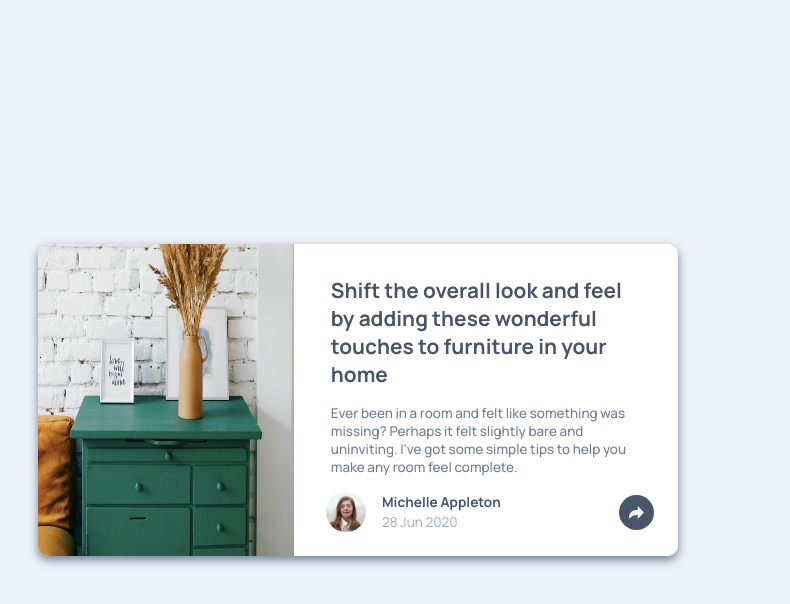
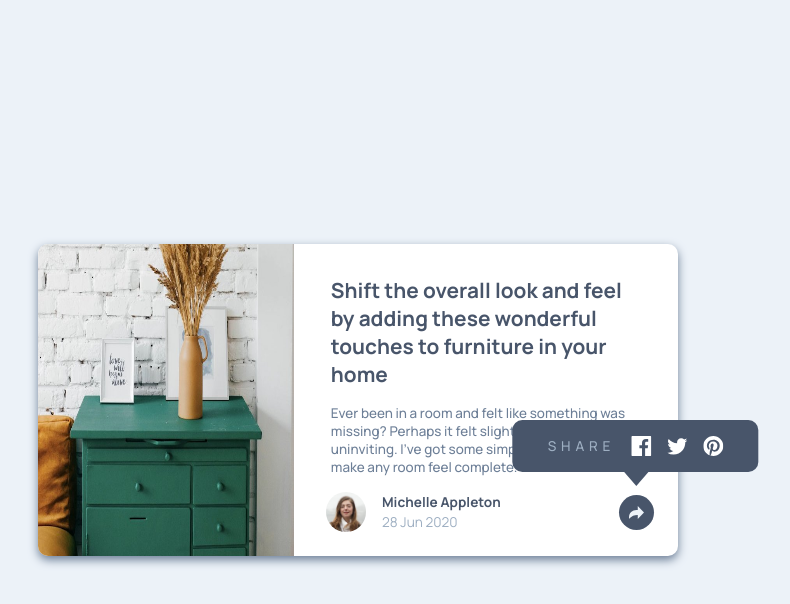
Before and after one commit to Clipzorama/Article-Preview-Component, a plain HTML site: page index.html in a window 1280 px wide. Both pictures are taken after a click on the element 918 px from the left and 512 px from the top of the page. Shown: the whole page, without its empty margins (282-1072 px from the left). Drawn offline with Linux system fonts and the light colour scheme.

Commit message:
Updated Version

```diff
--- a/index.css
+++ b/index.css
@@ -71,7 +71,7 @@ body {
     align-items: center;
     padding: 1rem 2rem 1rem;
     border-radius: 0 0 10px 10px;
-    transition: 0.3s ease;
+    transition: 0.1s ease;
 }
 
 .writer-profile {
@@ -84,7 +84,7 @@ body {
     display: flex;
     gap: 1rem;
     align-items: center;
-    transition: 0.3s ease;
+    transition: 0.1s ease;
 
 }
 
@@ -120,6 +120,7 @@ body {
 }
 
 .share-container {
+    position: relative;
     display: flex;
     justify-content: center;
     align-items: center;
@@ -129,6 +130,47 @@ body {
     height: 35px;
     background-color: var(--Light-Grayish-Blue);
     cursor: pointer;
+    transition: 0.1s ease-in;
+}
+
+/* This is the popup for the desktop mode */
+.share-popup {
+    display: flex;
+    background-color: var(--Very-Dark-Grayish-Blue);
+    gap: 1rem;
+    align-items: center;
+    border-radius: 10px;
+    position: absolute;
+    left: 75%;
+    bottom: 90%;
+    transform: translate(-54%, -50%);
+    padding: 1rem 2.2rem 1rem;
+    transition: 0.3s ease-in;
+}
+
+.share-popup::after {
+    content: "";
+    position: absolute;
+    bottom: -14px; /* Position the pointer below the popup */
+    left: 45%;
+    transform: translateX(-50%);
+    border-bottom: 15px solid var(--Very-Dark-Grayish-Blue);
+    border-left: 13px solid rgba(0, 0, 0, 0);
+    border-right: 13px solid rgba(0, 0, 0, 0);
+    display: inline-block;
+    height: 0;
+    vertical-align: top;
+    width: 0;
+    transform: rotate(180deg);
+
+  }
+
+.share-popup > h4 {
+    font-size: 0.85rem;
+    color: var(--Grayish-Blue);
+    font-weight: 500;
+    letter-spacing: 0.3rem;
+
 }
 
 /* Will be used for dom manipulation */
--- a/index.html
+++ b/index.html
@@ -35,9 +35,15 @@
                     <svg xmlns="http://www.w3.org/2000/svg" width="20" height="20"><path fill="#FFF" d="M18.896 0H1.104C.494 0 0 .494 0 1.104v17.793C0 19.506.494 20 1.104 20h9.58v-7.745H8.076V9.237h2.606V7.01c0-2.583 1.578-3.99 3.883-3.99 1.104 0 2.052.082 2.329.119v2.7h-1.598c-1.254 0-1.496.597-1.496 1.47v1.928h2.989l-.39 3.018h-2.6V20h5.098c.608 0 1.102-.494 1.102-1.104V1.104C20 .494 19.506 0 18.896 0z"/></svg>
                     <svg xmlns="http://www.w3.org/2000/svg" width="20" height="17"><path fill="#FFF" d="M20 2.172a8.192 8.192 0 01-2.357.646 4.11 4.11 0 001.804-2.27 8.22 8.22 0 01-2.605.996A4.096 4.096 0 0013.847.248c-2.65 0-4.596 2.472-3.998 5.037A11.648 11.648 0 011.392 1a4.109 4.109 0 001.27 5.478 4.086 4.086 0 01-1.858-.513c-.045 1.9 1.318 3.679 3.291 4.075a4.113 4.113 0 01-1.853.07 4.106 4.106 0 003.833 2.849A8.25 8.25 0 010 14.658a11.616 11.616 0 006.29 1.843c7.618 0 11.922-6.434 11.663-12.205A8.354 8.354 0 0020 2.172z"/></svg>
                     <svg xmlns="http://www.w3.org/2000/svg" width="20" height="20"><path fill="#FFF" d="M10 0C4.478 0 0 4.477 0 10c0 4.237 2.636 7.855 6.356 9.312-.088-.791-.167-2.005.035-2.868.182-.78 1.172-4.97 1.172-4.97s-.299-.6-.299-1.486c0-1.39.806-2.428 1.81-2.428.852 0 1.264.64 1.264 1.408 0 .858-.545 2.14-.828 3.33-.236.995.5 1.807 1.48 1.807 1.778 0 3.144-1.874 3.144-4.58 0-2.393-1.72-4.068-4.177-4.068-2.845 0-4.515 2.135-4.515 4.34 0 .859.331 1.781.745 2.281a.3.3 0 01.069.288l-.278 1.133c-.044.183-.145.223-.335.134-1.249-.581-2.03-2.407-2.03-3.874 0-3.154 2.292-6.052 6.608-6.052 3.469 0 6.165 2.473 6.165 5.776 0 3.447-2.173 6.22-5.19 6.22-1.013 0-1.965-.525-2.291-1.148l-.623 2.378c-.226.869-.835 1.958-1.244 2.621.937.29 1.931.446 2.962.446 5.522 0 10-4.477 10-10S15.522 0 10 0z"/></svg>
+                </div>
 
-                </div>
                 <div class="share-container">
+                    <div class="share-popup hidden">
+                        <h4>SHARE</h4>
+                        <svg xmlns="http://www.w3.org/2000/svg" width="20" height="20"><path fill="#FFF" d="M18.896 0H1.104C.494 0 0 .494 0 1.104v17.793C0 19.506.494 20 1.104 20h9.58v-7.745H8.076V9.237h2.606V7.01c0-2.583 1.578-3.99 3.883-3.99 1.104 0 2.052.082 2.329.119v2.7h-1.598c-1.254 0-1.496.597-1.496 1.47v1.928h2.989l-.39 3.018h-2.6V20h5.098c.608 0 1.102-.494 1.102-1.104V1.104C20 .494 19.506 0 18.896 0z"/></svg>
+                        <svg xmlns="http://www.w3.org/2000/svg" width="20" height="17"><path fill="#FFF" d="M20 2.172a8.192 8.192 0 01-2.357.646 4.11 4.11 0 001.804-2.27 8.22 8.22 0 01-2.605.996A4.096 4.096 0 0013.847.248c-2.65 0-4.596 2.472-3.998 5.037A11.648 11.648 0 011.392 1a4.109 4.109 0 001.27 5.478 4.086 4.086 0 01-1.858-.513c-.045 1.9 1.318 3.679 3.291 4.075a4.113 4.113 0 01-1.853.07 4.106 4.106 0 003.833 2.849A8.25 8.25 0 010 14.658a11.616 11.616 0 006.29 1.843c7.618 0 11.922-6.434 11.663-12.205A8.354 8.354 0 0020 2.172z"/></svg>
+                        <svg xmlns="http://www.w3.org/2000/svg" width="20" height="20"><path fill="#FFF" d="M10 0C4.478 0 0 4.477 0 10c0 4.237 2.636 7.855 6.356 9.312-.088-.791-.167-2.005.035-2.868.182-.78 1.172-4.97 1.172-4.97s-.299-.6-.299-1.486c0-1.39.806-2.428 1.81-2.428.852 0 1.264.64 1.264 1.408 0 .858-.545 2.14-.828 3.33-.236.995.5 1.807 1.48 1.807 1.778 0 3.144-1.874 3.144-4.58 0-2.393-1.72-4.068-4.177-4.068-2.845 0-4.515 2.135-4.515 4.34 0 .859.331 1.781.745 2.281a.3.3 0 01.069.288l-.278 1.133c-.044.183-.145.223-.335.134-1.249-.581-2.03-2.407-2.03-3.874 0-3.154 2.292-6.052 6.608-6.052 3.469 0 6.165 2.473 6.165 5.776 0 3.447-2.173 6.22-5.19 6.22-1.013 0-1.965-.525-2.291-1.148l-.623 2.378c-.226.869-.835 1.958-1.244 2.621.937.29 1.931.446 2.962.446 5.522 0 10-4.477 10-10S15.522 0 10 0z"/></svg>
+                    </div>
                     <svg class="iconer" xmlns="http://www.w3.org/2000/svg" width="15" height="13"><path fill="#6E8098" d="M15 6.495L8.766.014V3.88H7.441C3.33 3.88 0 7.039 0 10.936v2.049l.589-.612C2.59 10.294 5.422 9.11 8.39 9.11h.375v3.867L15 6.495z"/></svg>
                 </div>
             </div>
--- a/index.js
+++ b/index.js
@@ -3,6 +3,7 @@ const profile = document.querySelector(".writer-profile");
 const socials = document.querySelector(".socials");
 
 const iconContainer = document.querySelector(".share-container");
+const sharePop = document.querySelector(".share-popup");
 const iconPath = document.querySelector(".iconer path");
 
 
@@ -23,9 +24,12 @@ iconContainer.addEventListener("click", () => {
     } else if (iconPath.getAttribute("fill") === "#6E8098" && window.innerWidth > 1024) {
         iconContainer.style.backgroundColor = "var(--Very-Dark-Grayish-Blue)";
         iconPath.setAttribute("fill", "var(--Light-Grayish-Blue)");
+        sharePop.classList.remove("hidden")
     } else {
         iconPath.setAttribute("fill", "#6E8098");
         iconContainer.style.backgroundColor = "var(--Light-Grayish-Blue)";
+        sharePop.classList.add("hidden")
+
 
     }
 });
```
